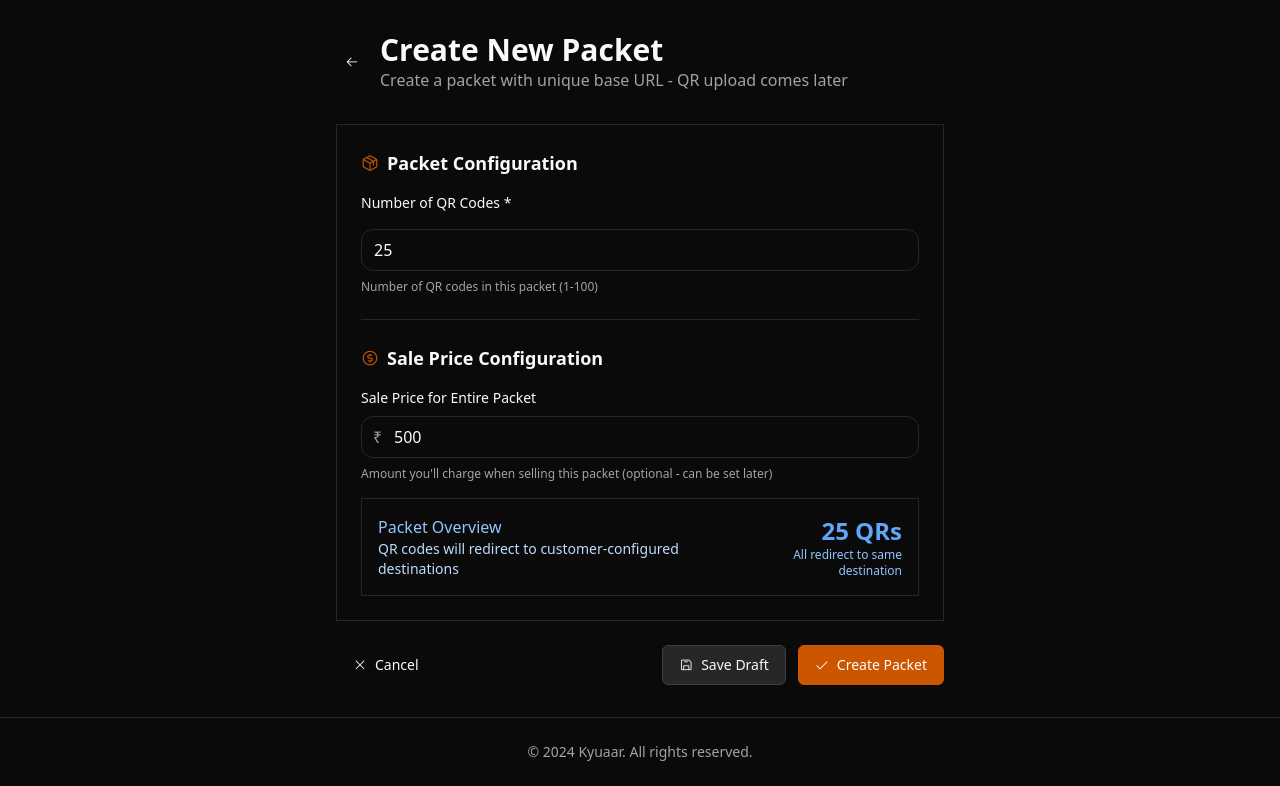
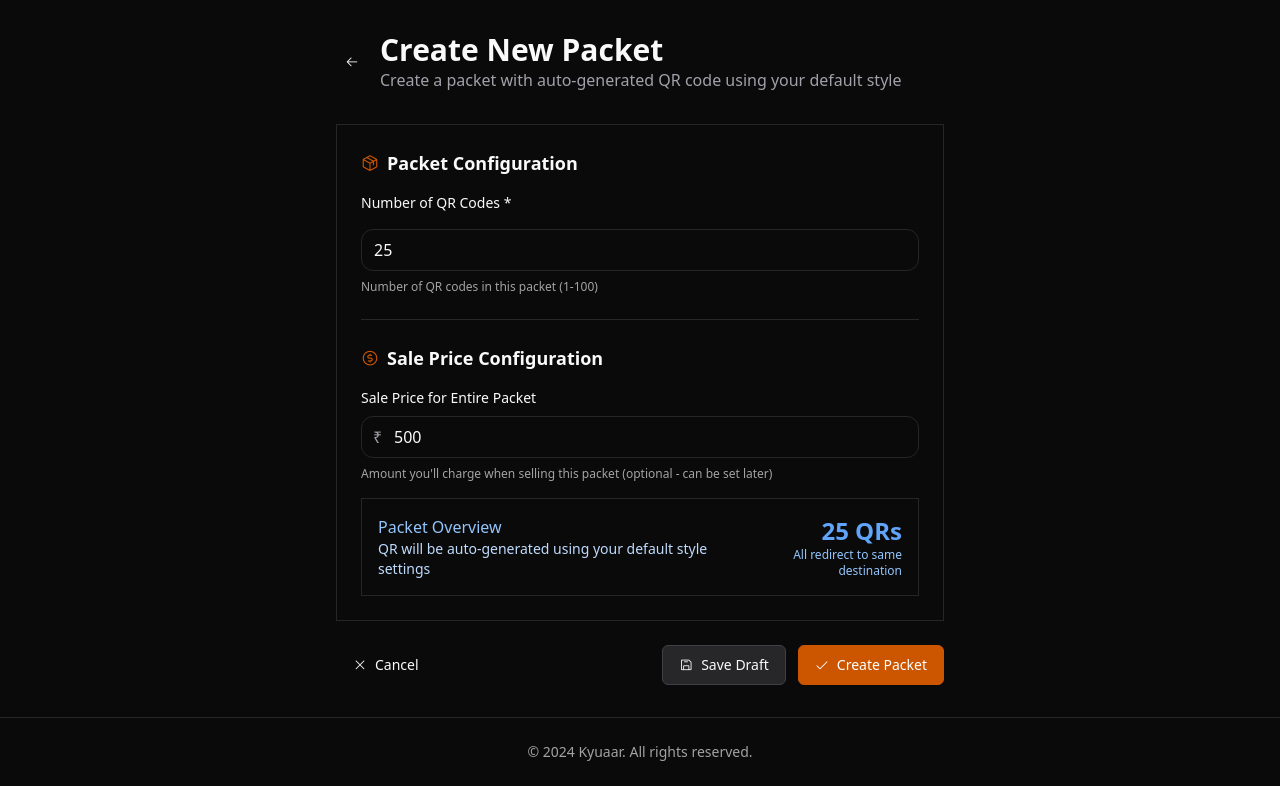
Before and after one commit to KrishnaKumarSoni/Kyuaar-01, a Flask app: page /packets/create in a window 1280 px wide. Shown: the part 57-843 px from the top of the page. Run offline with Flask 3, Linux system fonts and the light colour scheme; the visitor is signed in with stand-in values (Sample User, id 1); some libraries are stand-ins or nearby versions.

Commit message:
Fix: Auto-generate QR codes during packet creation
- Updated packet creation route to generate QR codes automatically
- Use user's default QR style settings for generation
- Save QR image URL to packet and update state to SETUP_DONE
- Updated UI to reflect auto-generation instead of manual upload
- Ensures QR codes are visible in packet view immediately after creation

🤖 Generated with [Claude Code](https://claude.ai/code)

Co-Authored-By: Claude <noreply@anthropic.com>

```diff
--- a/routes/packets.py
+++ b/routes/packets.py
@@ -4,7 +4,14 @@ Packet management routes for CRUD operations
 
 from flask import Blueprint, render_template, redirect, url_for, flash, request, jsonify
 from flask_login import login_required, current_user
-from models.packet import Packet
+from models.packet import Packet, PacketStates
+from models.user import User
+from models.activity import Activity, ActivityType
+from services.qr_generator import qr_generator
+from firebase_admin import firestore
+from datetime import datetime, timezone
+import os
+import base64
 import logging
 
 packets_bp = Blueprint('packets', __name__)
@@ -49,7 +56,69 @@ def create():
             )
 
             if packet:
-                flash('Packet created successfully! Now upload QR images from the dashboard.', 'success')
+                # Get user's default QR settings
+                user = User.get_by_id(current_user.id)
+                default_settings = getattr(user, 'default_qr_settings', None) or {
+                    'module_drawer': 'square',
+                    'eye_drawer': 'square',
+                    'fill_color': '#000000',
+                    'back_color': '#FFFFFF',
+                    'box_size': 10,
+                    'border': 4
+                }
+
+                # Generate QR code with default style
+                base_url = os.environ.get('BASE_URL', 'https://kyuaar.com')
+                packet_url = f"{base_url}/packet/{packet.id}"
+
+                # Generate QR
+                qr_result = qr_generator.generate_qr_code(
+                    data=packet_url,
+                    packet_id=packet.id,
+                    settings=default_settings
+                )
+
+                if qr_result and qr_result.get('success'):
+                    # Save QR to Firebase
+                    try:
+                        image_data = base64.b64decode(qr_result['image_base64'])
+                        qr_url = qr_generator.save_to_firebase(
+                            image_data=image_data,
+                            filename="qr.png",
+                            packet_id=packet.id,
+                            settings=default_settings
+                        )
+
+                        if qr_url:
+                            # Update packet with QR URL and set to SETUP_DONE
+                            db = firestore.client()
+                            packet_ref = db.collection('packets').document(packet.id)
+                            packet_ref.update({
+                                'qr_image_url': qr_url,
+                                'state': PacketStates.SETUP_DONE,
+                                'updated_at': datetime.now(timezone.utc)
+                            })
+
+                            # Log activity
+                            Activity.log(
+                                user_id=current_user.id,
+                                activity_type=ActivityType.PACKET_CREATED,
+                                title='Packet Created',
+                                description=f'Created packet {packet.id} with {qr_count} QR codes and auto-generated QR',
+                                metadata={'packet_id': packet.id, 'qr_count': qr_count, 'qr_url': qr_url}
+                            )
+
+                            flash('Packet created successfully with QR code!', 'success')
+                        else:
+                            logger.error(f"Failed to save QR to Firebase for packet {packet.id}")
+                            flash('Packet created but QR generation failed', 'warning')
+                    except Exception as e:
+                        logger.error(f"Error processing QR for packet {packet.id}: {e}")
+                        flash('Packet created but QR generation failed', 'warning')
+                else:
+                    logger.error(f"Failed to generate QR for packet {packet.id}")
+                    flash('Packet created but QR generation failed', 'warning')
+
                 return redirect(url_for('packets.view', packet_id=packet.id))
             else:
                 flash('Failed to create packet', 'error')
--- a/templates/packets/create.html
+++ b/templates/packets/create.html
@@ -15,7 +15,7 @@
             </a>
             <div>
                 <h1 class="text-3xl font-bold">Create New Packet</h1>
-                <p class="text-zinc-400">Create a packet with unique base URL - QR upload comes later</p>
+                <p class="text-zinc-400">Create a packet with auto-generated QR code using your default style</p>
             </div>
         </div>
     </div>
@@ -84,7 +84,7 @@
                     <div class="flex items-center justify-between">
                         <div>
                             <p class="font-medium text-blue-300">Packet Overview</p>
-                            <p class="text-sm text-blue-200">QR codes will redirect to customer-configured destinations</p>
+                            <p class="text-sm text-blue-200">QR will be auto-generated using your default style settings</p>
                         </div>
                         <div class="text-right">
                             <p class="text-2xl font-bold text-blue-400" x-text="qrCount + ' QRs'"></p>
```
